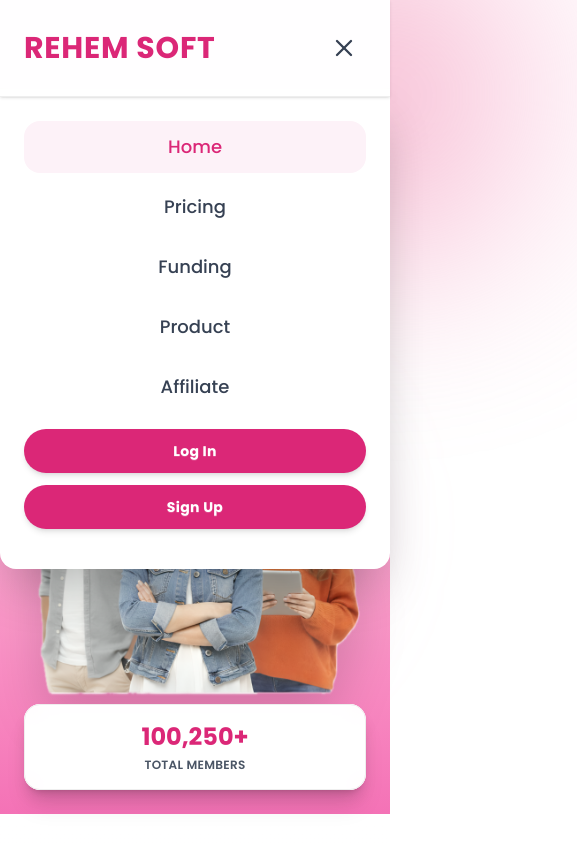
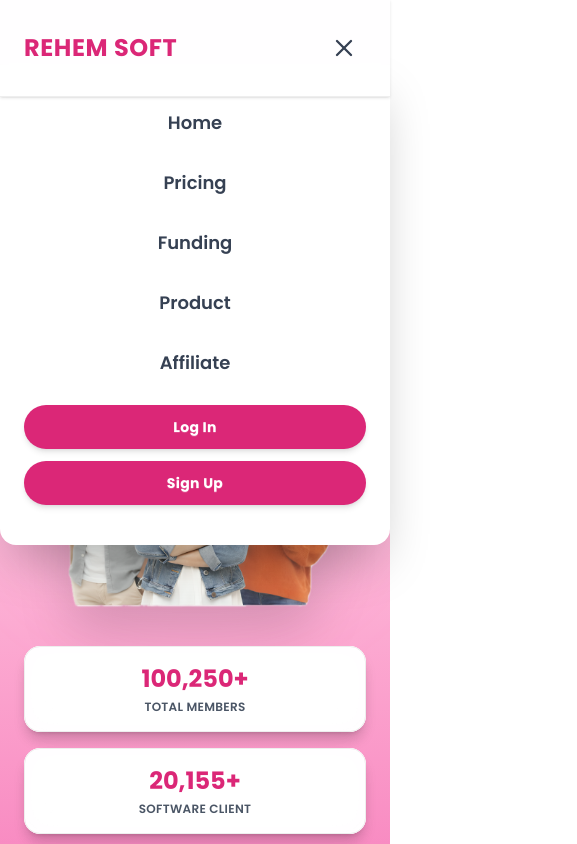
Before and after one commit to rimi-1234/rehem-soft, a React (Vite) app: page / in a window 390 px wide. Both pictures are taken after a click on the button 344 px from the left and 48 px from the top of the page. Shown: the top 844 px of the page, 577 px wide, since content can reach past the window. Built offline with nearby package versions, Linux system fonts and the light colour scheme.

Commit message:
hero responsive for backroud motion add

```diff
--- a/src/components/layouts/Navbar.jsx
+++ b/src/components/layouts/Navbar.jsx
@@ -1,6 +1,6 @@
 import React, { useState, useEffect } from 'react';
 import { Menu, X } from 'lucide-react';
-import { motion, AnimatePresence } from 'framer-motion';
+import {motion,  AnimatePresence } from 'framer-motion';
 import Button from '../ui/Button';
 
 // 1. Static Data
@@ -14,7 +14,6 @@
 
 const Navbar = () => {
     const [isOpen, setIsOpen] = useState(false);
-    const [activeLink, setActiveLink] = useState('Home'); // Active State Added
 
     useEffect(() => {
         const handleResize = () => window.innerWidth >= 1024 && setIsOpen(false);
@@ -40,46 +39,33 @@
                 role="navigation"
                 aria-label="Main navigation"
             >
-                {/* HEIGHT REMAINS h-16 (SAME AS BEFORE) */}
-                <div className="max-w-7xl mx-auto px-6 flex items-center h-16 justify-between">
+                <div className="max-w-7xl mx-auto px-6 flex items-center h-16">
 
-                    {/* LOGO: Increased to text-3xl */}
                     <a
                         href="#"
-                        className="text-3xl font-extrabold text-[#db2777] uppercase tracking-wide select-none shrink-0 outline-none focus-visible:ring-2 focus-visible:ring-pink-500 rounded-sm"
+                        className="text-2xl font-extrabold text-[#db2777] uppercase tracking-wide select-none shrink-0 outline-none focus-visible:ring-2 focus-visible:ring-pink-500 rounded-sm"
                         aria-label="Rehem Soft Home"
-                        onClick={() => setActiveLink('Home')}
                     >
                         REHEM SOFT
                     </a>
 
-                    {/* DESKTOP LINKS: Increased to text-[17px], kept font-medium */}
                     <div className="hidden lg:flex items-center space-x-8 ml-12">
                         {NAV_LINKS.map((link) => (
                             <a
                                 key={link.name}
                                 href={link.href}
-                                onClick={() => setActiveLink(link.name)}
-                                className={`
-                                    text-[17px] font-medium transition-colors duration-200 outline-none focus-visible:text-[#db2777]
-                                    ${activeLink === link.name
-                                        ? 'text-[#db2777]'
-                                        : 'text-gray-700 hover:text-[#db2777]'
-                                    }
-                                `}
+                                className="text-gray-700 font-medium text-[15px] hover:text-[#db2777] transition-colors duration-200 outline-none focus-visible:text-[#db2777]"
                             >
                                 {link.name}
                             </a>
                         ))}
                     </div>
 
-                    {/* DESKTOP BUTTONS */}
                     <div className="hidden lg:flex items-center space-x-4 ml-auto">
                         <Button className="px-6">Log in</Button>
                         <Button className="px-6">Sign Up</Button>
                     </div>
 
-                    {/* MOBILE TOGGLE */}
                     <button
                         className="lg:hidden text-gray-700 p-2 hover:bg-pink-50 rounded-md transition-colors focus:outline-none ml-auto"
                         onClick={() => setIsOpen(!isOpen)}
@@ -90,32 +76,25 @@
                 </div>
             </nav>
 
-            {/* MOBILE MENU */}
             <AnimatePresence>
                 {isOpen && (
                     <motion.div
-                        initial={{ x: '100%' }}
-                        animate={{ x: 0 }}
-                        exit={{ x: '100%' }}
-                        transition={{ type: "spring", stiffness: 300, damping: 30 }}
-                        className="fixed top-[88px] left-0 w-full bg-white z-30 border-t border-pink-100 shadow-2xl lg:hidden flex flex-col h-auto max-h-[85vh] overflow-y-auto pb-6 rounded-b-2xl"
+                        // UPDATED ANIMATION: Slide from Right to Left
+                        initial={{ x: '100%' }}     // Start off-screen to the right
+                        animate={{ x: 0 }}          // Slide to normal position
+                        exit={{ x: '100%' }}        // Slide back out to the right
+                        transition={{ type: "spring", stiffness: 300, damping: 30 }} // Smooth spring physics
+
+                        className="fixed top-16 left-0 w-full bg-white z-30 border-t border-pink-100 shadow-2xl lg:hidden flex flex-col h-auto max-h-[85vh] overflow-y-auto pb-6 rounded-b-2xl"
                     >
+
                         <div className="flex flex-col text-center pt-8 pb-4 px-6 space-y-2">
                             {NAV_LINKS.map((link) => (
                                 <a
                                     key={link.name}
                                     href={link.href}
-                                    className={`
-                                        block w-full py-3 px-4 text-lg font-medium rounded-xl transition-all
-                                        ${activeLink === link.name
-                                            ? 'bg-pink-50 text-[#db2777]'
-                                            : 'text-gray-700 hover:bg-pink-50 hover:text-[#db2777]'
-                                        }
-                                    `}
-                                    onClick={() => {
-                                        setActiveLink(link.name);
-                                        setIsOpen(false);
-                                    }}
+                                    className="block w-full py-3 px-4 text-lg font-semibold text-gray-700 hover:bg-pink-50 hover:text-[#db2777] rounded-xl transition-all"
+                                    onClick={() => setIsOpen(false)}
                                 >
                                     {link.name}
                                 </a>
@@ -126,6 +105,7 @@
                             <Button className="w-full justify-center py-3">Log in</Button>
                             <Button className="w-full justify-center py-3">Sign Up</Button>
                         </div>
+
                     </motion.div>
                 )}
             </AnimatePresence>
--- a/src/components/sections/Hero.jsx
+++ b/src/components/sections/Hero.jsx
@@ -4,41 +4,49 @@
 import heroImage from '../../assets/hero_group.png';
 
 const Hero = () => {
+  // Shared data for all screen sizes
+  const statsData = [
+    { num: "100,250", lbl: "Total Members" },
+    { num: "20,155", lbl: "Software Client" },
+    { num: "502,366", lbl: "Rehem Visitors" }
+  ];
+
   return (
     <div className="
       relative
-      flex items-center
+      w-full
+      flex flex-col lg:flex-row items-center justify-center
       bg-gradient-to-b from-brand-50 to-brand-400
-      /* HEIGHT ADJUSTMENT: Shorter height & Padding Bottom for overlap */
-      h-auto py-16 pb-32 lg:py-0 lg:pb-0
-      lg:h-[60vh] lg:min-h-[450px]
+      /* Mobile = Auto height, Desktop = Shorter Fixed height (60vh) to show next section */
+      h-auto pt-10 pb-20 lg:py-0
+      lg:h-[60vh] lg:min-h-[500px]
     ">
 
-      {/* 1. BACKGROUND BLOB */}
-      <motion.div
-        animate={{ scale: [1, 1.2, 1], rotate: [0, 90, 0], opacity: [0.3, 0.5, 0.3] }}
-        transition={{ duration: 20, repeat: Infinity, ease: "linear" }}
-        className="absolute top-0 right-0 w-[300px] lg:w-[500px] h-[300px] lg:h-[500px] bg-gradient-to-b from-pink-200 to-brand-600 rounded-full blur-[80px] lg:blur-[100px] -z-10 translate-x-1/2 -translate-y-1/2"
-      />
+      {/* BACKGROUND BLOB WRAPPER */}
+      <div className="absolute inset-0 w-full h-full overflow-hidden pointer-events-none -z-10">
+        <motion.div
+          animate={{ scale: [1, 1.2, 1], rotate: [0, 90, 0], opacity: [0.3, 0.5, 0.3] }}
+          transition={{ duration: 20, repeat: Infinity, ease: "linear" }}
+          className="absolute top-0 right-0 w-[300px] lg:w-[500px] h-[300px] lg:h-[500px] bg-gradient-to-b from-pink-200 to-brand-600 rounded-full blur-[80px] lg:blur-[100px] translate-x-1/2 -translate-y-1/2"
+        />
+      </div>
 
-      <div className="max-w-7xl mx-auto px-6 lg:px-12 grid grid-cols-1 lg:grid-cols-2 gap-8 lg:gap-12 items-center h-full relative">
+      <div className="w-full max-w-7xl mx-auto px-6 lg:px-12 grid grid-cols-1 lg:grid-cols-2 gap-8 lg:gap-10 items-center relative z-10">
 
-        {/* --- LEFT SIDE: TEXT CONTENT --- */}
-        <div className="space-y-4 lg:space-y-6 z-10 text-center lg:text-left order-1 lg:mb-16">
-
-          {/* Badge */}
+        {/* --- LEFT SIDE: TEXT --- */}
+        <div className="space-y-4 lg:space-y-5 text-center lg:text-left order-1 lg:mb-16">
           <motion.div
             initial={{ opacity: 0, scale: 0.5 }}
             animate={{ opacity: 1, scale: 1 }}
             transition={{ duration: 0.5, type: "spring" }}
           >
-            <div className="inline-block bg-[#db2777] text-white px-5 lg:px-6 py-1.5 lg:py-2 text-xs lg:text-sm rounded-full font-bold shadow-lg cursor-default hover:animate-pulse">
+            <div className="inline-block bg-[#db2777] text-white px-4 lg:px-5 py-1.5 text-xs lg:text-sm rounded-full font-bold shadow-lg hover:animate-pulse">
               Trusted By 100K +
             </div>
           </motion.div>
 
-          {/* Main Headline - REDUCED SIZE */}
-          <h1 className="text-4xl sm:text-5xl lg:text-6xl xl:text-7xl font-extrabold leading-[1] tracking-tight">
+          {/* Reduced Font Size: xl:text-7xl -> xl:text-6xl */}
+          <h1 className="text-4xl sm:text-5xl lg:text-5xl xl:text-6xl font-extrabold leading-[1.1] tracking-tight">
             <motion.span
               initial={{ opacity: 0, x: -50 }}
               animate={{ opacity: 1, x: 0 }}
@@ -48,7 +56,6 @@
             >
               REHEM SOFT
             </motion.span>
-
             <motion.span
               initial={{ opacity: 0, x: 50 }}
               animate={{ opacity: 1, x: 0 }}
@@ -57,7 +64,6 @@
             >
               SOFTWARE
             </motion.span>
-
             <motion.span
               initial={{ opacity: 0, y: 50 }}
               animate={{ opacity: 1, y: 0 }}
@@ -69,15 +75,14 @@
           </h1>
         </div>
 
-        {/* --- RIGHT SIDE: IMAGE - REDUCED SIZE --- */}
-        <div className="relative flex justify-center lg:justify-end mt-4 lg:mt-0 lg:mb-16 order-2">
+        {/* --- RIGHT SIDE: IMAGE --- */}
+        <div className="relative flex justify-center lg:justify-end order-2 lg:mb-16">
             <div className="absolute top-1/2 left-1/2 -translate-x-1/2 -translate-y-1/2 w-[90%] h-[90%] bg-pink-300/30 blur-[50px] rounded-full -z-10"></div>
-
             <motion.div
               initial={{ opacity: 0, x: 100, scale: 0.9 }}
               animate={{ opacity: 1, x: 0, scale: 1 }}
               transition={{ duration: 1, ease: "easeOut" }}
-              className="w-full max-w-[350px] lg:max-w-[420px]" // Reduced max-width significantly
+              className="w-full max-w-[280px] sm:max-w-[350px] lg:max-w-[400px]" // Slightly smaller image
             >
                <motion.img
                  src={heroImage}
@@ -89,9 +94,20 @@
             </motion.div>
         </div>
 
+        {/* --- MOBILE STATS (Visible on Mobile & Tablet) --- */}
+        <div className="lg:hidden w-full order-3 mt-4">
+           <div className="grid grid-cols-1 sm:grid-cols-3 gap-4">
+               {statsData.map((stat, index) => (
+                   <div key={index} className="shadow-lg rounded-2xl bg-white/90 backdrop-blur-sm">
+                      <StatCard number={stat.num} label={stat.lbl} />
+                   </div>
+               ))}
+           </div>
+        </div>
+
       </div>
 
-      {/* --- BOTTOM ABSOLUTE STATS (Overhanging) --- */}
+      {/* --- DESKTOP STATS (Absolute Overhang - Hidden on Mobile) --- */}
       <motion.div
         initial="hidden"
         animate="visible"
@@ -103,15 +119,10 @@
             transition: { delay: 1, duration: 0.8, staggerChildren: 0.2 }
           }
         }}
-        // Hanging further down (-bottom-16) to overlap next section
-        className="absolute -bottom-16 left-0 right-0 z-30 px-6 w-full hidden md:block"
+        className="hidden lg:block absolute -bottom-16 left-0 right-0 z-30 px-6 w-full"
       >
-        <div className="max-w-5xl mx-auto grid grid-cols-1 sm:grid-cols-3 gap-6">
-          {[
-            { num: "100,250", lbl: "Total Members" },
-            { num: "20,155", lbl: "Software Client" },
-            { num: "502,366", lbl: "Rehem Visitors" }
-          ].map((stat, index) => (
+        <div className="max-w-5xl mx-auto grid grid-cols-3 gap-6">
+          {statsData.map((stat, index) => (
             <motion.div
               key={index}
               whileHover={{ y: -5 }}
@@ -125,16 +136,6 @@
         </div>
       </motion.div>
 
-       {/* Mobile-only stats (Static, not absolute) */}
-       <div className="md:hidden w-full px-6 absolute bottom-6 left-0 z-30">
-          <div className="grid grid-cols-1 gap-4">
-               {/* Just showing one on mobile to save space, or map all if needed */}
-               <div className="shadow-xl rounded-2xl bg-white">
-                  <StatCard number="100,250" label="Total Members" />
-               </div>
-          </div>
-       </div>
-
     </div>
   );
 };
```
